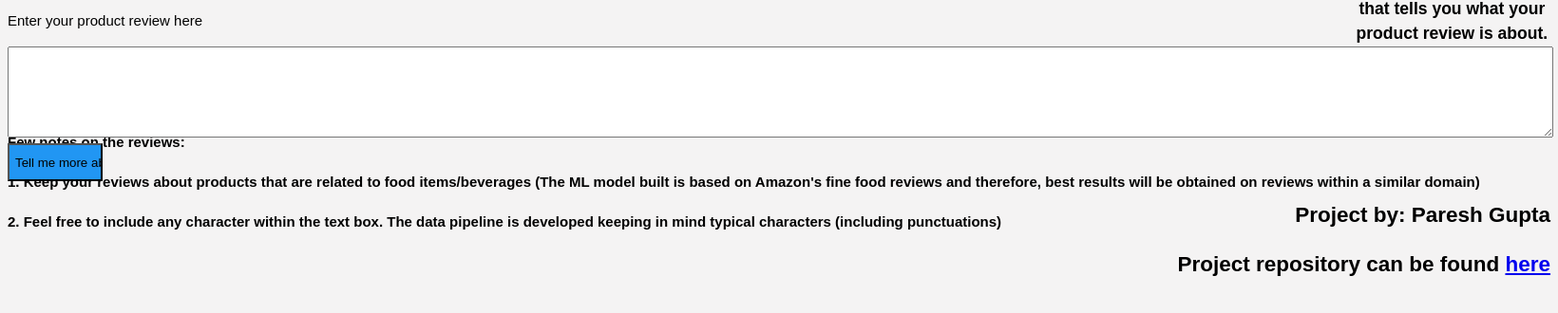
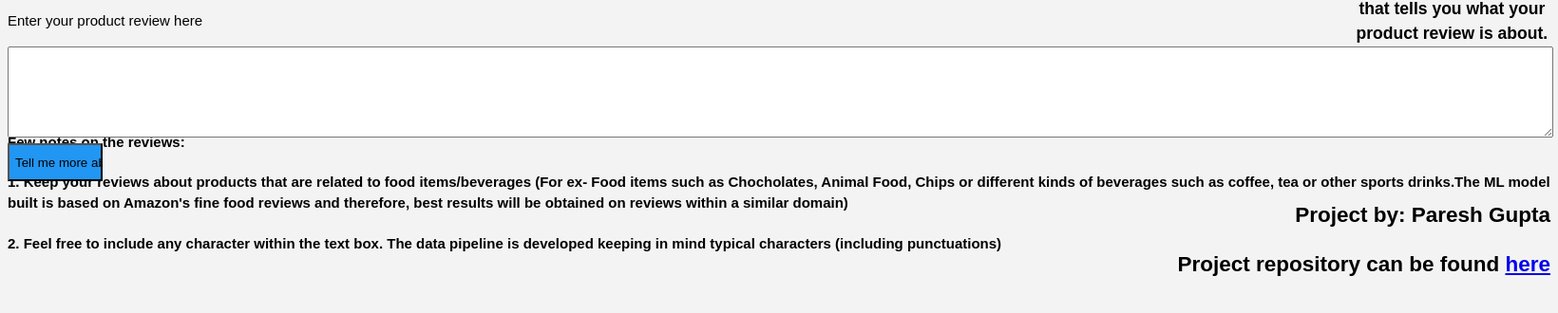
Before and after one commit to pareshg18/Topic-Modelling-Amazon-Fine-Food-Reviews, a Flask app: template templates/home.html in a window 1640 px wide. Shown: the part 165-495 px from the top of the page at 95% size. Run offline with Flask 2, Linux system fonts and the light colour scheme; the template is opened without the code that fills it, so the values that code supplies are empty; parts of the project's set-up code (start-up, migrations or seed data) failed here and were passed over.

Commit message:
Update home.html

```diff
--- a/templates/home.html
+++ b/templates/home.html
@@ -18,7 +18,7 @@
 
 
 	<h4 style="text-align:left"> Few notes on the reviews:</h4>
-		<h4 style="text-align:left"> 1. Keep your reviews about products that are related to food items/beverages (The ML model built is based on Amazon's fine food reviews and therefore, best results will be obtained on reviews within a similar domain)</h4>
+		<h4 style="text-align:left"> 1. Keep your reviews about products that are related to food items/beverages (For ex- Food items such as Chocholates, Animal Food, Chips or different kinds of beverages such as coffee, tea or other sports drinks.The ML model built is based on Amazon's fine food reviews and therefore, best results will be obtained on reviews within a similar domain)</h4>
 		<h4 style="text-align:left"> 2. Feel free to include any character within the text box. The data pipeline is developed keeping in mind typical characters (including punctuations)</h4>
 	</header>
 
```
